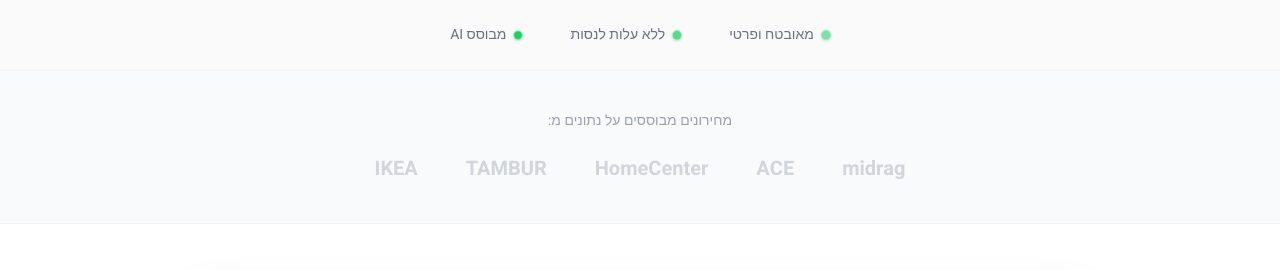
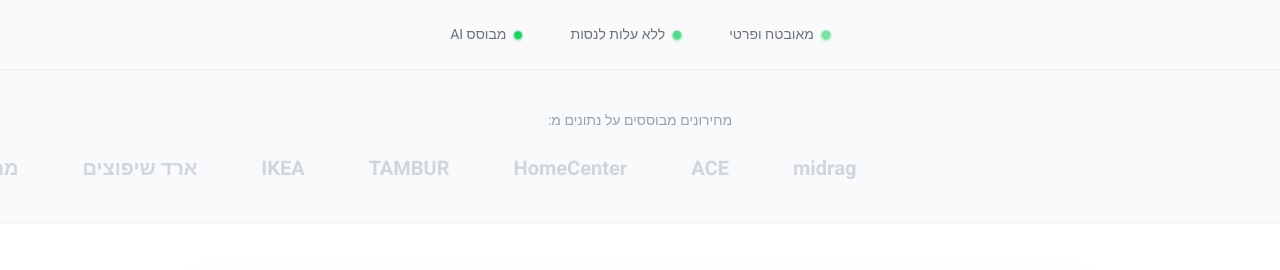
Before and after one commit to guyceza/shiputz-ai, a Next.js app: page / in a window 1280 px wide. Shown: the part 799-1069 px from the top of the page. Built offline with nearby package versions, Linux system fonts and the light colour scheme; no server answers.

Commit message:
Trusted sources: infinite marquee carousel with more brands

```diff
--- a/src/app/page.tsx
+++ b/src/app/page.tsx
@@ -314,16 +314,45 @@ export default function Home() {
         </div>
       </section>
 
-      {/* Trusted Sources Bar */}
-      <section className="py-10 px-6 bg-gray-50 border-y border-gray-100">
-        <div className="max-w-4xl mx-auto">
-          <p className="text-center text-sm text-gray-400 mb-6">מחירונים מבוססים על נתונים מ:</p>
-          <div className="flex flex-wrap justify-center items-center gap-8 md:gap-12">
-            <span className="text-xl font-bold text-gray-300 hover:text-gray-400 transition-colors">midrag</span>
-            <span className="text-xl font-bold text-gray-300 hover:text-gray-400 transition-colors">ACE</span>
-            <span className="text-xl font-bold text-gray-300 hover:text-gray-400 transition-colors">HomeCenter</span>
-            <span className="text-xl font-bold text-gray-300 hover:text-gray-400 transition-colors">TAMBUR</span>
-            <span className="text-xl font-bold text-gray-300 hover:text-gray-400 transition-colors">IKEA</span>
+      {/* Trusted Sources Bar - Infinite Carousel */}
+      <section className="py-10 bg-gray-50 border-y border-gray-100 overflow-hidden">
+        <style dangerouslySetInnerHTML={{ __html: `
+          @keyframes marquee {
+            0% { transform: translateX(0); }
+            100% { transform: translateX(-50%); }
+          }
+          .marquee-track {
+            animation: marquee 25s linear infinite;
+          }
+          .marquee-track:hover {
+            animation-play-state: paused;
+          }
+        `}} />
+        <p className="text-center text-sm text-gray-400 mb-6">מחירונים מבוססים על נתונים מ:</p>
+        <div className="relative">
+          <div className="marquee-track flex items-center gap-16 whitespace-nowrap" style={{ width: 'max-content' }}>
+            {/* First set */}
+            <span className="text-xl font-bold text-gray-300">midrag</span>
+            <span className="text-xl font-bold text-gray-300">ACE</span>
+            <span className="text-xl font-bold text-gray-300">HomeCenter</span>
+            <span className="text-xl font-bold text-gray-300">TAMBUR</span>
+            <span className="text-xl font-bold text-gray-300">IKEA</span>
+            <span className="text-xl font-bold text-gray-300">ארד שיפוצים</span>
+            <span className="text-xl font-bold text-gray-300">מחסני חשמל</span>
+            <span className="text-xl font-bold text-gray-300">שקם אלקטריק</span>
+            <span className="text-xl font-bold text-gray-300">ZARA HOME</span>
+            <span className="text-xl font-bold text-gray-300">H&M HOME</span>
+            {/* Duplicate for seamless loop */}
+            <span className="text-xl font-bold text-gray-300">midrag</span>
+            <span className="text-xl font-bold text-gray-300">ACE</span>
+            <span className="text-xl font-bold text-gray-300">HomeCenter</span>
+            <span className="text-xl font-bold text-gray-300">TAMBUR</span>
+            <span className="text-xl font-bold text-gray-300">IKEA</span>
+            <span className="text-xl font-bold text-gray-300">ארד שיפוצים</span>
+            <span className="text-xl font-bold text-gray-300">מחסני חשמל</span>
+            <span className="text-xl font-bold text-gray-300">שקם אלקטריק</span>
+            <span className="text-xl font-bold text-gray-300">ZARA HOME</span>
+            <span className="text-xl font-bold text-gray-300">H&M HOME</span>
           </div>
         </div>
       </section>
```
